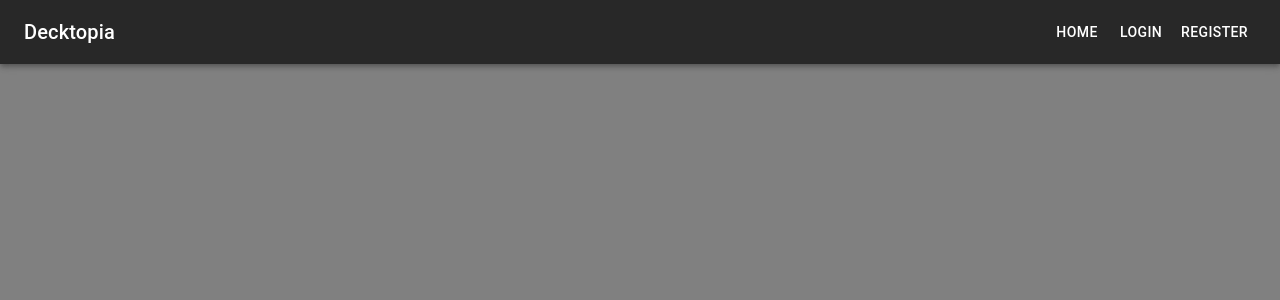
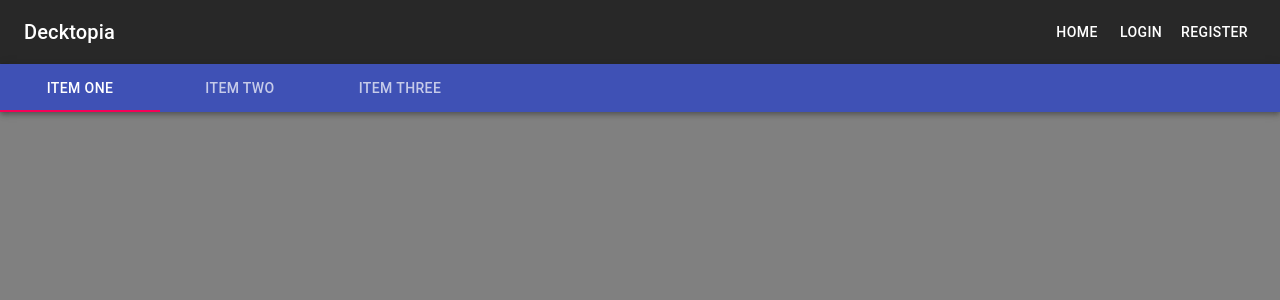
Before and after one commit to keepforever/deck-app-web, a React (Create React App) app: page /home in a window 1280 px wide. Shown: the top 300 px of the page. Built offline with nearby package versions, Linux system fonts and the light colour scheme.

Commit message:
playing with routes

```diff
--- a/src/App.js
+++ b/src/App.js
@@ -12,9 +12,9 @@ function App () {
     return (
         <Router>
             <Layout>
-                <Route exact path="/" component={Home} />
-                <Route exact path="/login" component={Login} />
-                <Route exact path="/register" component={Register} />
+                <Route path="/home" component={Home} />
+                <Route path="/login" component={Login} />
+                <Route path="/register" component={Register} />
             </Layout>
         </Router>
     );
--- /dev/null
+++ b/src/comps/TabNavigationWithRoutes.jsx
@@ -0,0 +1,68 @@
+import React, { useState } from 'react';
+import { Route, Link } from 'react-router-dom';
+import { withStyles } from '@material-ui/core/styles';
+import AppBar from '@material-ui/core/AppBar';
+import Tabs from '@material-ui/core/Tabs';
+import Tab from '@material-ui/core/Tab';
+import Typography from '@material-ui/core/Typography';
+const styles = theme => ({
+    root: {
+        flexGrow: 1,
+        backgroundColor: theme.palette.background.paper
+    },
+    tabContent: {
+        padding: theme.spacing(2)
+    }
+});
+function TabNavigationWithRoutes (props) {
+    console.log(
+        '\n',
+        '\n',
+        `TabNavigationWithRoutes, props = `,
+        TabNavigationWithRoutes,
+        props,
+        '\n',
+        '\n'
+    );
+    const { classes } = props;
+    const [value, setValue] = useState(0);
+    const onChange = (e, value) => {
+        setValue(value);
+    };
+    return (
+        <div className={classes.root}>
+            <AppBar position="static">
+                <Tabs value={value} onChange={onChange}>
+                    <Tab label="Item One" component={Link} to="/home/page1" />
+                    <Tab label="Item Two" component={Link} to="/home/page2" />
+                    <Tab label="Item Three" component={Link} to="/home/page3" />
+                </Tabs>
+            </AppBar>
+            <Route
+                path="/home/page1"
+                render={() => (
+                    <Typography component="div" className={classes.tabContent}>
+                        Item One
+                    </Typography>
+                )}
+            />
+            <Route
+                path="/home/page2"
+                render={() => (
+                    <Typography component="div" className={classes.tabContent}>
+                        Item Two
+                    </Typography>
+                )}
+            />{' '}
+            <Route
+                path="/home/page3"
+                render={() => (
+                    <Typography component="div" className={classes.tabContent}>
+                        Item Three
+                    </Typography>
+                )}
+            />{' '}
+        </div>
+    );
+}
+export default withStyles(styles)(TabNavigationWithRoutes);
--- a/src/comps/layout/Navbar.js
+++ b/src/comps/layout/Navbar.js
@@ -58,7 +58,7 @@ function Navbar (props) {
                     >
                         Decktopia
                     </Typography>
-                    <Button color="inherit" component={Link} to="/">
+                    <Button color="inherit" component={Link} to="/home/page1">
                         Home
                     </Button>
                     <Button color="inherit" component={Link} to="/login">
--- a/src/pages/Home.jsx
+++ b/src/pages/Home.jsx
@@ -3,6 +3,7 @@ import { useQuery } from '@apollo/react-hooks';
 import ALL_USERS_QUERY from '../graphql/q/ALL_USERS';
 // locals
 import GridDemo from '../comps/GridDemo';
+import TabNavigationWithRoutes from '../comps/TabNavigationWithRoutes';
 
 const Home = props => {
     const { loading, data } = useQuery(ALL_USERS_QUERY);
@@ -12,6 +13,8 @@ const Home = props => {
     #########################################################
     `);
 
+    console.log('\n', '\n', `props = `, props, '\n', '\n');
+
     console.log('\n', '\n', `loading = `, loading, '\n', '\n');
     console.log('\n', '\n', `data = `, data, '\n', '\n');
 
@@ -20,9 +23,11 @@ const Home = props => {
     #########################################################
     `);
     return (
-        <div style={{margin: 'auto'}}>
-            <h3>Hello Home</h3>
-            {data && data.feedUsers && <GridDemo users={data.feedUsers}/>}
+        <div>
+            <TabNavigationWithRoutes />
+            <div style={{ padding: '30px' }}>
+                {data && data.feedUsers && <GridDemo users={data.feedUsers} />}
+            </div>
         </div>
     );
 };
```
